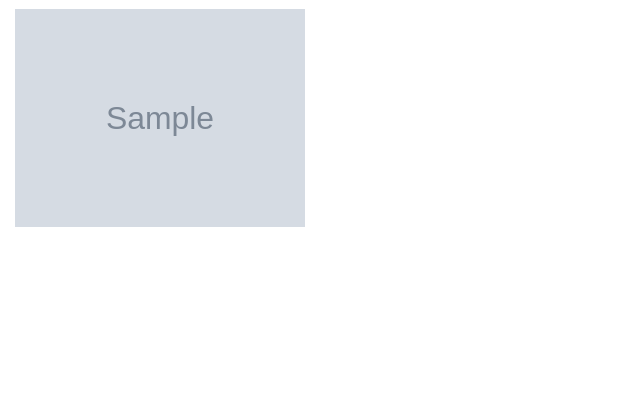
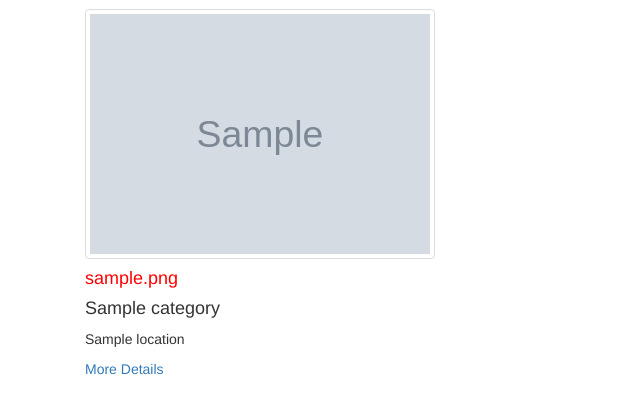
Before and after one commit to MrazTevin/Gallery-Application, a Django app: page / in a window 1280 px wide. Shown: the part 51-465 px from the top of the page, without its empty margins (0-640 px from the left). Run offline with Django 3.2, Linux system fonts and the light colour scheme; tables that the repository leaves empty hold one stand-in row (values such as "Sample post"); grey boxes marked "Sample" are stand-in pictures; some libraries are stand-ins or nearby versions.

Commit message:
modified the layout.

```diff
--- a/exhibit/display/templates/images.html
+++ b/exhibit/display/templates/images.html
@@ -1,15 +1,28 @@
 {%extends 'base.html'%}
 {% block content %}
 {{block.super}}
-<div class="container-fluid" style="margin-top:60px;">
+<div class="container" style="margin-top:60px;">
   <!--looping through displays-->
   {% for display_item in images %}
-<div class="row">
+
+<div class="row center-block">
   <!-- displaying all images -->
 
 
-  <div class="col-md-3 col-md-3 col-md-3 col-md-3">
-    <img src="{{display_item.image.url}}" class="img-responsive" alt="image">
+  <div class="col-md-4 col-md-4 col-md-4">
+    <!-- <p>{{display_item.name|upper}}</p>
+    <img style="width:750px; height:500px"src="{{display_item.image.url}}" class="img-responsive img-thumbnail" alt="responsive-image"> -->
+    <div class="uk-text-center">
+       <div class="uk-inline-clip uk-transition-toggle uk-light" tabindex="0">
+           <img style="width:500px; height:250px"src="{{display_item.image.url}}" class="img-responsive img-thumbnail" alt="responsive-image">
+           <div class="uk-position-center">
+               <div class="uk-transition-slide-top-small"><h4 class="uk-margin-remove" style="color:red;">{{display_item.image_name}}</h4></div>
+               <div class="uk-transition-slide-bottom-small"><h4 class="uk-margin-remove">{{display_item.category}}</h4></div>
+           </div>
+       </div>
+       <p class="uk-margin-small-top">{{display_item.location}}</p>
+       <a class="uk-margin-small-top bbtn-red" href="image/{{display_item.id}}">More Details</a>
+   </div>
 
   </div>
   {% empty %}
```
